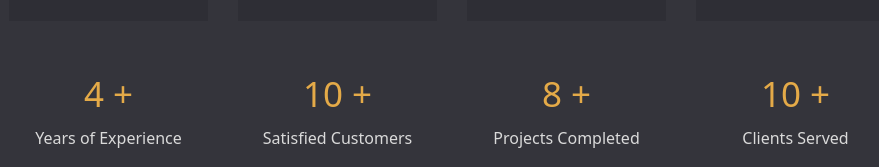
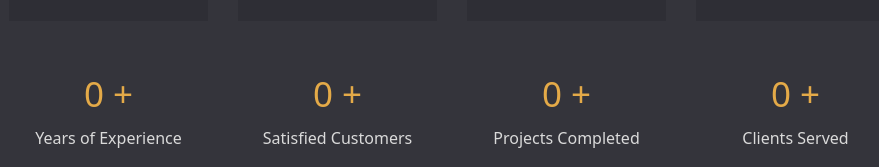
Before and after one commit to 1wes/Wes-Portfolio, a React (Create React App) app: page /#/ in a window 1280 px wide. Shown: the part 1493-1660 px from the top of the page, without its empty margins (193-1072 px from the left). Built offline with nearby package versions, Linux system fonts and the light colour scheme.

Commit message:
incrementally add analytics once mouse enters section

```diff
--- a/src/components/services.js
+++ b/src/components/services.js
@@ -1,4 +1,4 @@
-import React from 'react';
+import  React, { useEffect, useRef, useState } from 'react';
 import './services.css';
 import { FiPenTool } from 'react-icons/fi';
 import { GoCode } from 'react-icons/go';
@@ -8,6 +8,7 @@ import { BsGraphUpArrow } from 'react-icons/bs';
 let ServicesDescription=()=>{
 
     return(
+
         <React.Fragment>
             <div className='services-description'>
                 <p className='services-header'>SERVICES</p>
@@ -51,7 +52,7 @@ let Numbers=({number, description})=>{
         <React.Fragment>
             <div className='numbers'>
                 <div className='figure'>
-                    {number}
+                    <span className='analytics-figure'>{number}</span> +
                 </div>
                 <div className='figure-description'>
                     {description}
@@ -88,10 +89,83 @@ let CardSection=({children})=>{
 
 let ServicesSection=()=>{
 
+    let [years, setYears]=useState(0);
+    let [customers, setCustomers]=useState(0);
+    let [projects, setProjects]=useState(0);
+    let [clients, setClients]=useState(0);
+    let [status, setStatus]=useState(false);
+    let intervalId=useRef();
+
+
+
+    useEffect(()=>{
+
+        if(status){
+
+            for(years; years<6; years++){
+                intervalId.current=setInterval(() => {
+                    setYears(years=>(years+1));
+                }, 50);
+
+                return ()=>{
+                    clearInterval(intervalId.current)
+                }
+            }
+
+            for(customers; customers<50; customers++){
+                intervalId.current=setInterval(() => {
+                    setCustomers(customers=>(customers+1));
+                }, 20);
+
+                return ()=>{
+                    clearInterval(intervalId.current)
+                }
+            }
+
+            for(projects; projects<12; projects++){
+                intervalId.current=setInterval(() => {
+                    setProjects(projects=>(projects+1));
+                }, 50);
+
+                return ()=>{
+                    clearInterval(intervalId.current)
+                }
+            }
+
+            for(clients; clients<10; clients++){
+                intervalId.current=setInterval(() => {
+                    setClients(clients=>(clients+1));
+                }, 50);
+
+                return ()=>{
+                    clearInterval(intervalId.current)
+                }
+            }
+        }
+
+    },[status, years, customers, projects, clients]);
+
+    const changeStatus=()=>{
+
+        setStatus(true);
+    }
+
+    const stopCounter=()=>{
+
+        setStatus(false);
+
+        clearInterval(intervalId.current);
+
+        setYears(0);
+        setProjects(0);
+        setCustomers(0);
+        setClients(0);
+    }
+
     return(
 
         <React.Fragment>
-            <div className='services-section'>
+            <div className='services-section' onMouseEnter={changeStatus} onMouseLeave={stopCounter} >
                 <div className='services-content'>
                     <ServicesDescription/>
                     <CardSection>
@@ -101,10 +175,10 @@ let ServicesSection=()=>{
                         <GenericCard icon={<BsGraphUpArrow/>} title={`S.E.O`} number={4} />
                     </CardSection>
                     <Analytics>
-                        <Numbers number={`4 +`} description={`Years of Experience`} />
-                        <Numbers number={`10 +`} description={`Satisfied Customers`} />
-                        <Numbers number={`8 +`} description={`Projects Completed`} />
-                        <Numbers number={`10 +`} description={`Clients Served`} />
+                        <Numbers number={years} description={`Years of Experience`} />
+                        <Numbers number={customers} description={`Satisfied Customers`} />
+                        <Numbers number={projects} description={`Projects Completed`} />
+                        <Numbers number={clients} description={`Clients Served`} />
                     </Analytics>
                 </div>
             </div>
```
